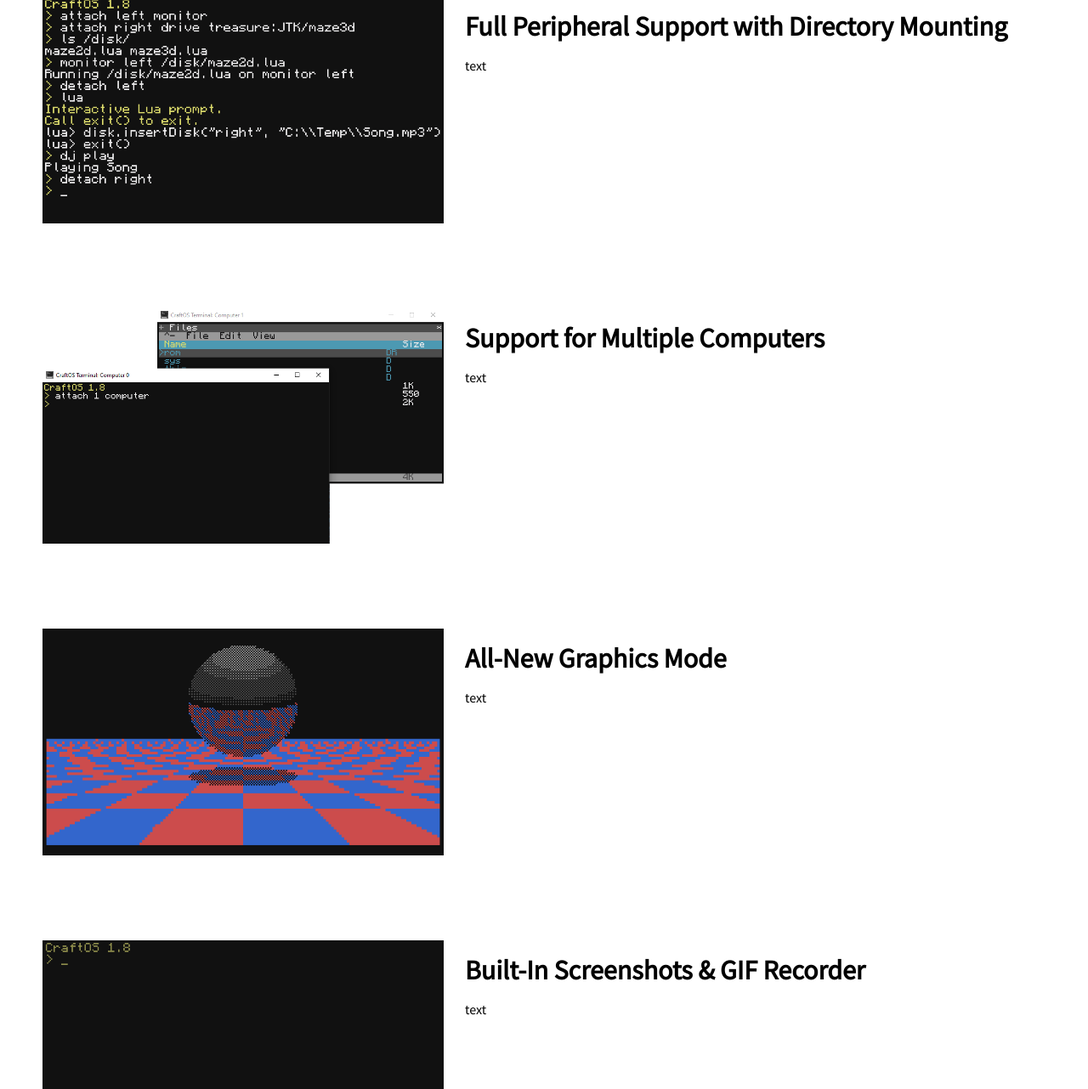
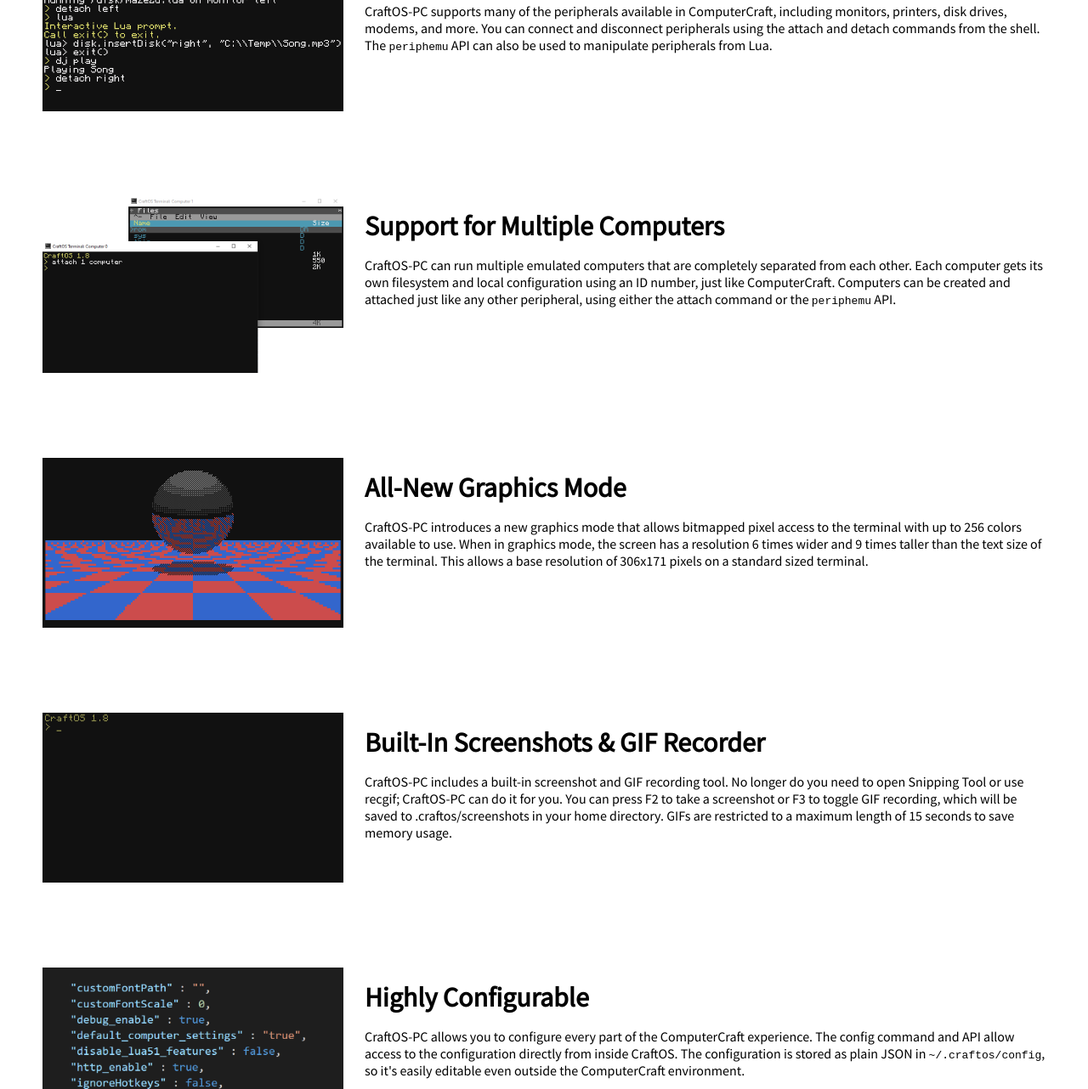
Before and after one commit to MCJack123/CraftOS-PC, a plain HTML site: page index.html in a window 1280 px wide. Shown: the part 1183-2465 px from the top of the page at 85% size. Drawn offline with Linux system fonts and the light colour scheme; no server answers.

Commit message:
Added details

```diff
--- a/index.js
+++ b/index.js
@@ -2,37 +2,37 @@ var details = [
     {
         "image": "image1.png",
         "title": "Fast Emulation of ComputerCraft",
-        "text": "text"
+        "text": "CraftOS-PC is a native ComputerCraft emulator written in C++. It uses the official Lua 5.1 source code to run CraftOS, which gets rid of many bugs that plague the Java implementation of Lua used in ComputerCraft. Using C++ also allows CraftOS-PC to run quicker than any other Java implementation of ComputerCraft, performing up to 90% faster than CCEmuX and CC: Tweaked in Minecraft."
     },
     {
         "image": "peripherals.png",
         "title": "Full Peripheral Support with Directory Mounting",
-        "text": "text"
+        "text": "CraftOS-PC supports many of the peripherals available in ComputerCraft, including monitors, printers, disk drives, modems, and more. You can connect and disconnect peripherals using the attach and detach commands from the shell. The <pre>periphemu</pre> API can also be used to manipulate peripherals from Lua."
     },
     {
         "image": "multicomputer.png",
         "title": "Support for Multiple Computers",
-        "text": "text"
+        "text": "CraftOS-PC can run multiple emulated computers that are completely separated from each other. Each computer gets its own filesystem and local configuration using an ID number, just like ComputerCraft. Computers can be created and attached just like any other peripheral, using either the attach command or the <pre>periphemu</pre> API."
     },
     {
         "image": "gfx.png",
         "title": "All-New Graphics Mode",
-        "text": "text"
+        "text": "CraftOS-PC introduces a new graphics mode that allows bitmapped pixel access to the terminal with up to 256 colors available to use. When in graphics mode, the screen has a resolution 6 times wider and 9 times taller than the text size of the terminal. This allows a base resolution of 306x171 pixels on a standard sized terminal."
     },
     {
         "image": "screenshot.gif",
         "title": "Built-In Screenshots & GIF Recorder",
-        "text": "text"
+        "text": "CraftOS-PC includes a built-in screenshot and GIF recording tool. No longer do you need to open Snipping Tool or use recgif; CraftOS-PC can do it for you. You can press F2 to take a screenshot or F3 to toggle GIF recording, which will be saved to .craftos/screenshots in your home directory. GIFs are restricted to a maximum length of 15 seconds to save memory usage."
     },
     {
         "image": "config.png",
         "title": "Highly Configurable",
-        "text": "text"
+        "text": "CraftOS-PC allows you to configure every part of the ComputerCraft experience. The config command and API allow access to the configuration directly from inside CraftOS. The configuration is stored as plain JSON in <pre>~/.craftos/config</pre>, so it's easily editable even outside the ComputerCraft environment."
     },
     {
         "image": "extension.png",
         "title": "Extensible",
-        "text": "text"
+        "text": "CraftOS-PC features a plugin API, allowing extending the functionality of CraftOS through the use of C++ code. One example of a plugin available is a compatibility layer for CCEmuX: it emulates the <pre>ccemux</pre> API, allowing programs designed for it to work with CraftOS-PC. It may also be possible for some C Lua libraries to work with CraftOS-PC. See the documentation for more details."
     }
 ];
 
@@ -56,7 +56,7 @@ function showDetails() {
         desc.appendChild(title);
         var text = document.createElement("p");
         text.className = "details-text";
-        text.innerText = detail.text;
+        text.innerHTML = detail.text;
         desc.appendChild(text);
         node.appendChild(desc);
         box.appendChild(node);
--- a/site.css
+++ b/site.css
@@ -86,14 +86,16 @@ h5 {
 }
 
 .details-image-container {
-    width: 40%;
+    width: 30%;
+    min-width: 30%;
     max-width: 620px;
     height: auto;
 }
 
-@media screen and (max-width: 1550px) {
+@media screen and (min-width: 1550px) {
     .details-image-container {
-      max-width: 40%;
+      max-width: 30%;
+      min-width: 620px;
       width: 620px;
     }
   }
@@ -108,6 +110,10 @@ h5 {
     font-weight: bolder;
     margin-top: 15px;
     margin-bottom: 15px;
+}
+
+pre {
+    display: inline;
 }
 
 #scrolling-box {
```
